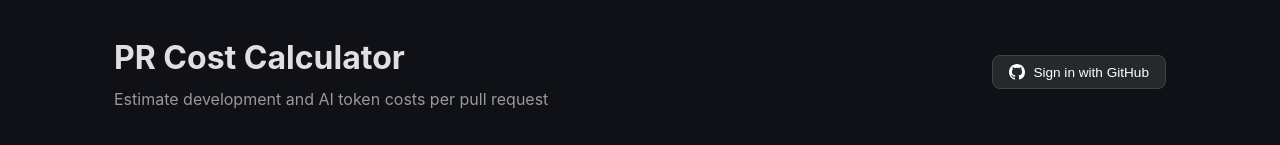
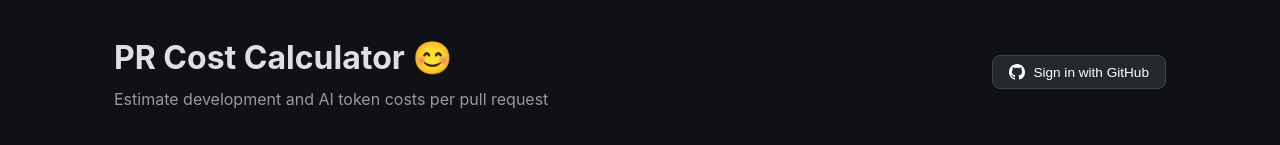
Before and after one commit to Ivy-Interactive/Pr-Cost-Calculator, a React (Vite) app: page / in a window 1280 px wide. Shown: the top 145 px of the page. Built offline with nearby package versions, Linux system fonts and the light colour scheme; no server answers.

Commit message:
[00002] Add smiley face emoji to title in index.html and App.tsx

```diff
--- a/index.html
+++ b/index.html
@@ -4,7 +4,7 @@
     <meta charset="UTF-8" />
     <link rel="icon" type="image/svg+xml" href="/favicon.svg" />
     <meta name="viewport" content="width=device-width, initial-scale=1.0" />
-    <title>PR Cost Calculator</title>
+    <title>PR Cost Calculator 😊</title>
   </head>
   <body>
     <div id="root"></div>
--- a/src/App.tsx
+++ b/src/App.tsx
@@ -9,7 +9,7 @@ function App() {
       <header>
         <div className="header-row">
           <div>
-            <h1>PR Cost Calculator</h1>
+            <h1>PR Cost Calculator 😊</h1>
             <p>Estimate development and AI token costs per pull request</p>
           </div>
           <GitHubAuth />
```
